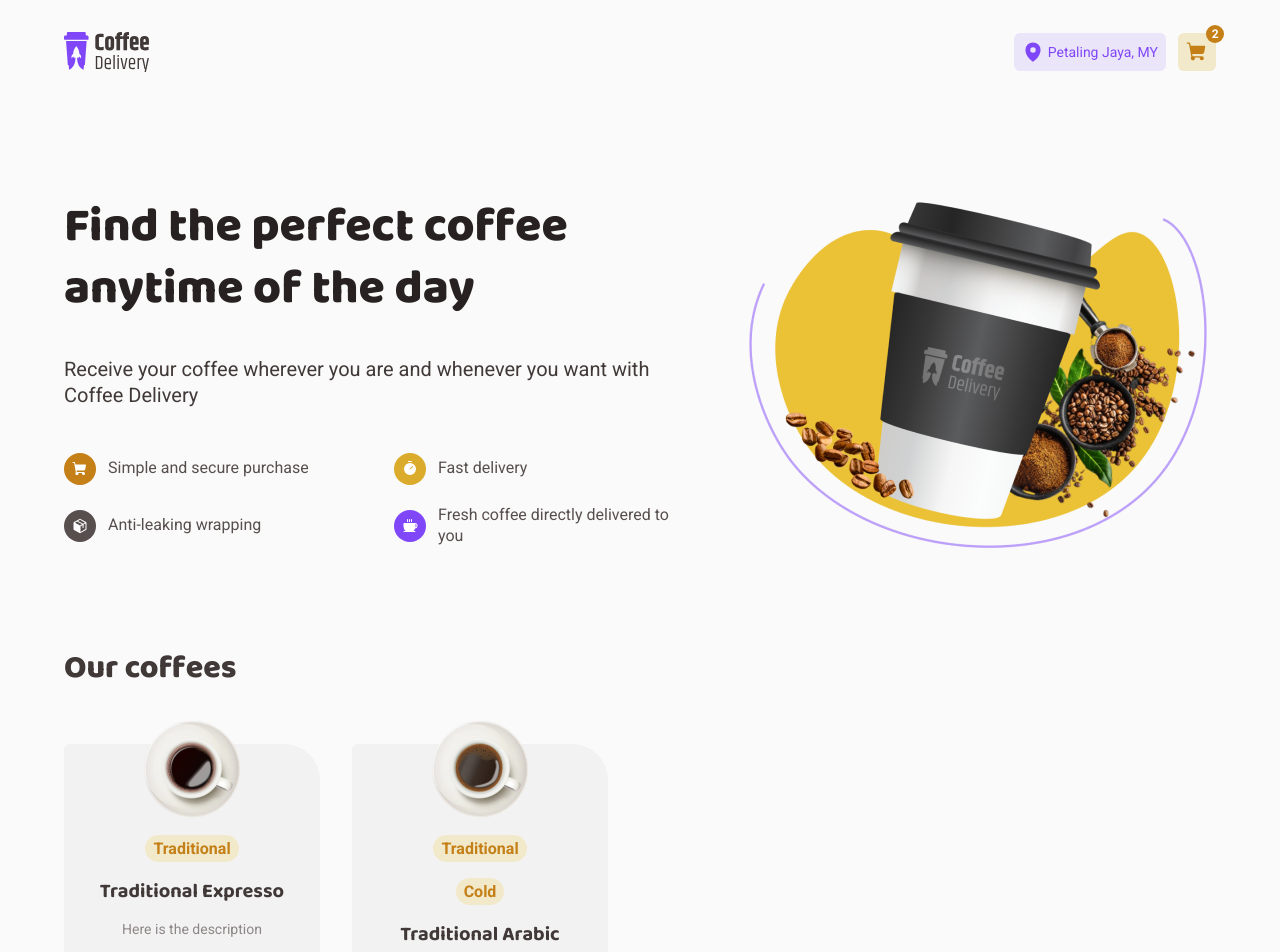
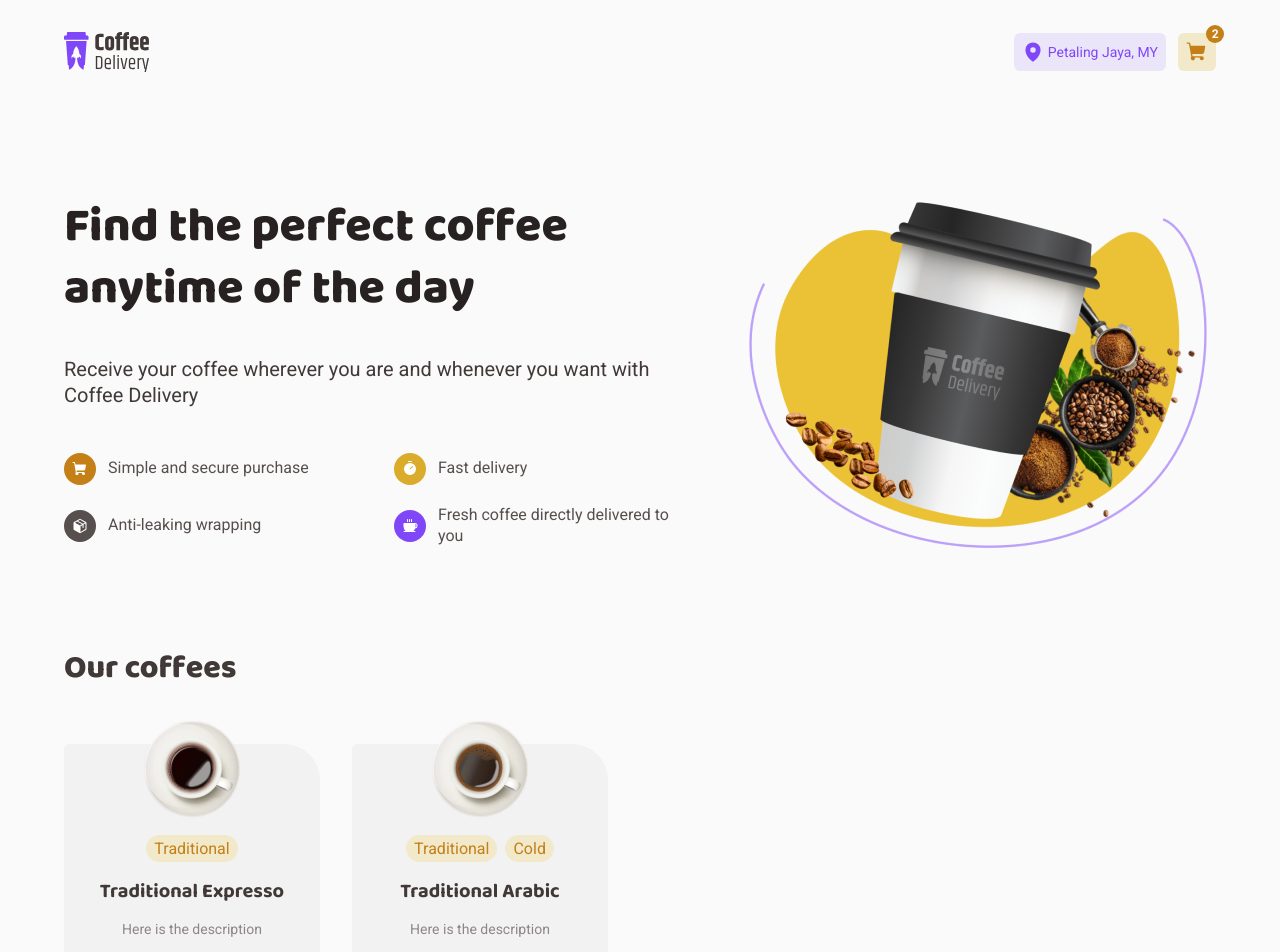
Before and after one commit to LuizPelegrini/coffee-delivery, a React (Vite) app: page / in a window 1280 px wide. Shown: the top 952 px of the page. Built offline with nearby package versions, Linux system fonts and the light colour scheme.

Commit message:
add: Create state to store coffees added to shopping cart

```diff
--- a/src/pages/Home/components/CoffeeCard/index.tsx
+++ b/src/pages/Home/components/CoffeeCard/index.tsx
@@ -2,7 +2,7 @@ import { ShoppingCart } from 'phosphor-react';
 
 import { InputNumber } from '../../../../components/InputNumber';
 
-import { Container, Header, FormContainer } from './styles';
+import { Container, Header, FormContainer, CoffeeFeatures } from './styles';
 
 import { FormEvent } from 'react';
 import { formatPrice } from '../../../../utils';
@@ -34,9 +34,11 @@ export function CoffeeCard({ coffee, onAddToCart }: CoffeeCardProps) {
     <Container>
       <Header>
         <img src={image} alt="Mug filled with expresso coffee" />
-        {features.map((feature) => (
-          <strong key={feature}>{feature}</strong>
-        ))}
+        <CoffeeFeatures>
+          {features.map((feature) => (
+            <li key={feature}>{feature}</li>
+          ))}
+        </CoffeeFeatures>
         <h3>{name}</h3>
         <p>{description}</p>
       </Header>
--- a/src/pages/Home/components/CoffeeCard/styles.ts
+++ b/src/pages/Home/components/CoffeeCard/styles.ts
@@ -20,13 +20,6 @@ export const Header = styled.header`
   img {
     margin-top: -45px;
     width: 6.25rem;
-  }
-
-  strong {
-    background-color: ${(props) => props.theme['yellow-light']};
-    color: ${(props) => props.theme['yellow-dark']};
-    padding: 0.25rem 0.5rem;
-    border-radius: 100px;
   }
 
   p {
@@ -85,3 +78,15 @@ export const FormContainer = styled.div`
     }
   }
 `;
+
+export const CoffeeFeatures = styled.ul`
+  display: flex;
+  gap: 0.5rem;
+
+  li {
+    background-color: ${(props) => props.theme['yellow-light']};
+    color: ${(props) => props.theme['yellow-dark']};
+    padding: 0.25rem 0.5rem;
+    border-radius: 100px;
+  }
+`;
--- a/src/pages/Home/index.tsx
+++ b/src/pages/Home/index.tsx
@@ -12,10 +12,44 @@ import { CoffeeCard } from './components/CoffeeCard';
 import coffeeImage from '../../assets/coffee-image.png';
 
 import coffees from '../../coffees.json';
+import { useState } from 'react';
+
+interface ShoppingCartCoffee {
+  id: string;
+  quantity: number;
+}
 
 export function Home() {
+  const [coffeesInShoppingCart, setCoffeesInShoppingCart] = useState<
+    ShoppingCartCoffee[]
+  >([]);
+
   function handleAddToCart(id: string, quantity: number) {
-    console.log(`${quantity} units of coffee ${id} has been added to cart`);
+    const existentCoffeeIndex = coffeesInShoppingCart.findIndex(
+      (coffee) => coffee.id === id,
+    );
+
+    if (existentCoffeeIndex < 0) {
+      const newCoffee = {
+        id,
+        quantity,
+      };
+
+      setCoffeesInShoppingCart((state) => [...state, newCoffee]);
+    } else {
+      setCoffeesInShoppingCart((state) =>
+        state.map((coffee) => {
+          if (coffee.id === id) {
+            return {
+              ...coffee,
+              quantity,
+            };
+          }
+
+          return coffee;
+        }),
+      );
+    }
   }
 
   return (
--- a/src/pages/Home/styles.ts
+++ b/src/pages/Home/styles.ts
@@ -105,7 +105,7 @@ export const CoffeeList = styled.section`
     line-height: 1.3;
   }
 
-  ul {
+  > ul {
     display: flex;
     margin-top: 3.375rem;
     gap: 2rem;
```
